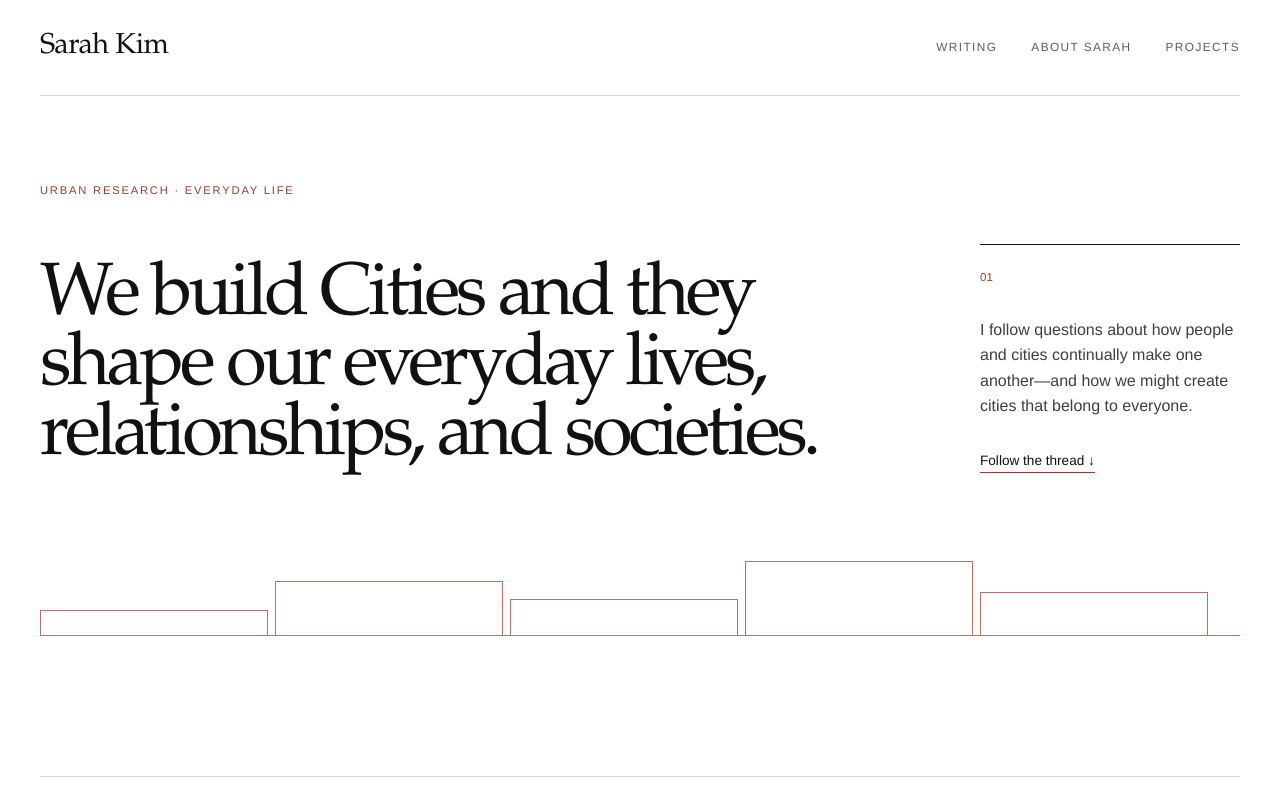
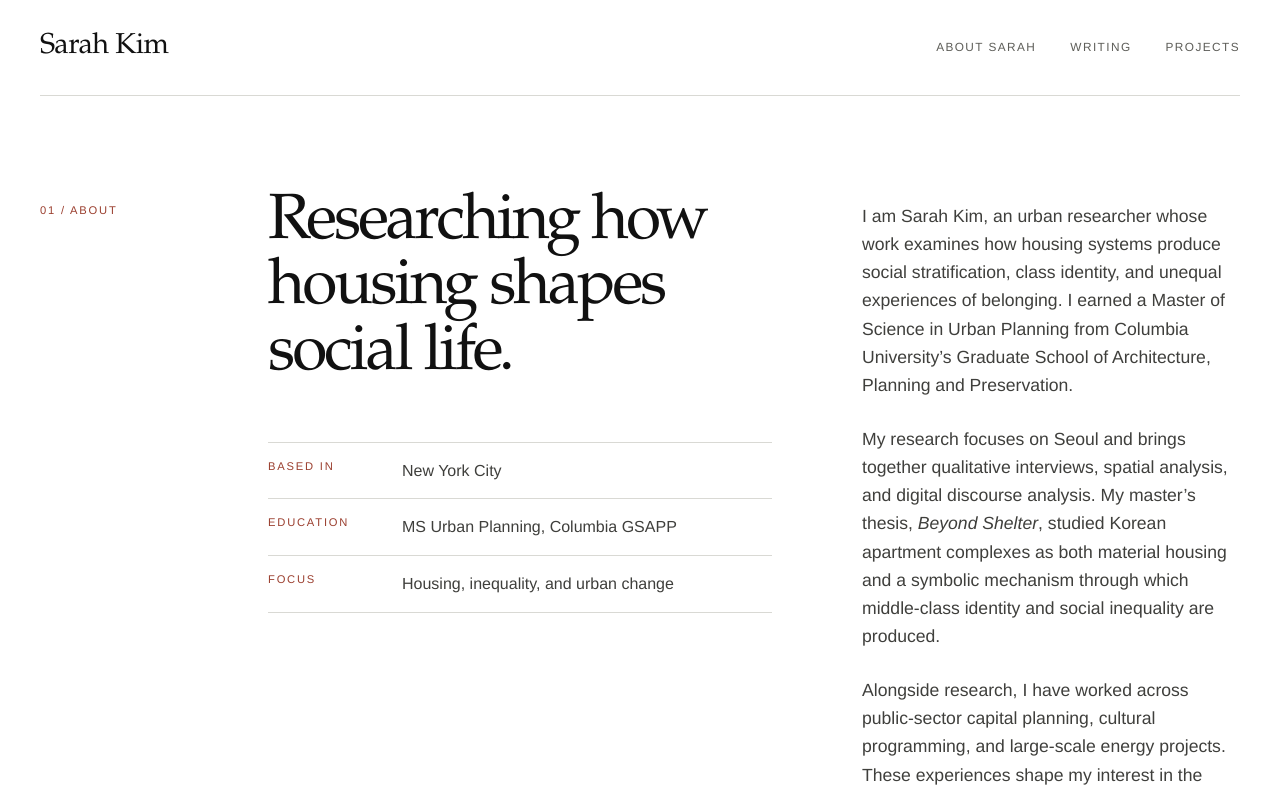
Before and after one commit to bysarahkim/bysarahkim.com, a Next.js app: page / in a window 1280 px wide. Shown: the top 794 px of the page. Built offline with nearby package versions, Linux system fonts and the light colour scheme.

Commit message:
Lead homepage with about section

```diff
--- a/app/globals.css
+++ b/app/globals.css
@@ -70,13 +70,6 @@ nav a::after {
 
 nav a:hover::after { right: 0; }
 
-.hero {
-  width: min(1480px, calc(100% - 80px));
-  margin: 0 auto;
-  padding: 86px 0 52px;
-  min-height: 680px;
-}
-
 .eyebrow, .section-index, .writing-card-type, .writing-card-link, .project-type,
 .about-facts dt, .footer-kicker {
   font-size: 0.7rem;
@@ -85,13 +78,6 @@ nav a:hover::after { right: 0; }
 }
 
 .eyebrow { color: var(--terracotta); margin: 0 0 44px; }
-
-.hero-grid {
-  display: grid;
-  grid-template-columns: minmax(0, 1.8fr) minmax(260px, 0.55fr);
-  gap: clamp(60px, 9vw, 150px);
-  align-items: end;
-}
 
 h1, h2, h3, p { margin-top: 0; }
 
@@ -105,32 +91,6 @@ h1 {
   letter-spacing: -0.055em;
 }
 
-.hero-note {
-  border-top: 1px solid var(--ink);
-  padding-top: 18px;
-}
-
-.note-number { color: var(--terracotta); font-size: 0.72rem; }
-.hero-note p { margin: 28px 0; color: #3f3f3c; }
-.hero-note a { border-bottom: 1px solid var(--terracotta); padding-bottom: 4px; font-size: 0.85rem; }
-
-.city-line {
-  height: 92px;
-  margin-top: 72px;
-  display: flex;
-  align-items: end;
-  gap: 7px;
-  border-bottom: 1px solid var(--terracotta);
-  opacity: 0.72;
-}
-
-.city-line span { display: block; width: 19%; border: 1px solid var(--terracotta); border-bottom: 0; }
-.city-line span:nth-child(1) { height: 28%; }
-.city-line span:nth-child(2) { height: 60%; }
-.city-line span:nth-child(3) { height: 40%; }
-.city-line span:nth-child(4) { height: 82%; }
-.city-line span:nth-child(5) { height: 48%; }
-
 .section {
   width: min(1480px, calc(100% - 80px));
   margin: 0 auto;
@@ -139,6 +99,11 @@ h1 {
   display: grid;
   grid-template-columns: 180px 1fr;
   gap: 48px;
+}
+
+.site-header + .section {
+  border-top: 0;
+  padding-top: 96px;
 }
 
 .section-index { color: var(--terracotta); padding-top: 10px; }
@@ -465,10 +430,8 @@ footer > a { border-bottom: 1px solid #d58d7c; padding-bottom: 3px; }
 }
 
 @media (max-width: 900px) {
-  .site-header, .hero, .section { width: min(100% - 40px, 1480px); }
-  .hero { padding-top: 64px; }
-  .hero-grid, .about-grid { grid-template-columns: 1fr; gap: 52px; }
-  .hero-note { max-width: 440px; }
+  .site-header, .section { width: min(100% - 40px, 1480px); }
+  .about-grid { grid-template-columns: 1fr; gap: 52px; }
   .section { grid-template-columns: 1fr; gap: 34px; padding: 68px 0 78px; }
   .section-index { padding-top: 0; }
   .section-heading { align-items: start; }
@@ -487,10 +450,8 @@ footer > a { border-bottom: 1px solid #d58d7c; padding-bottom: 3px; }
   .site-header { align-items: flex-start; padding: 24px 0; gap: 24px; }
   nav { gap: 12px 20px; flex-wrap: wrap; justify-content: flex-end; }
   nav a { font-size: 0.62rem; }
-  .hero { min-height: auto; padding: 56px 0 40px; }
   .eyebrow { margin-bottom: 30px; }
   h1 { font-size: clamp(2.75rem, 12.5vw, 3.8rem); }
-  .city-line { margin-top: 48px; }
   .section-heading { display: block; margin-bottom: 42px; }
   .section-heading p { margin-top: 20px; }
   .about-facts > div { grid-template-columns: 1fr; gap: 4px; }
--- a/app/page.tsx
+++ b/app/page.tsx
@@ -1,6 +1,6 @@
 const sections = [
+  { label: "About Sarah", href: "#about" },
   { label: "Writing", href: "#writing" },
-  { label: "About Sarah", href: "#about" },
   { label: "Projects", href: "#projects" },
 ];
 
@@ -94,7 +94,7 @@ const writingItems = [
 export default function Home() {
   return (
     <main>
-      <header className="site-header">
+      <header className="site-header" id="top">
         <a className="wordmark" href="#top" aria-label="Sarah Kim, home">
           Sarah Kim
         </a>
@@ -107,32 +107,44 @@ export default function Home() {
         </nav>
       </header>
 
-      <section className="hero" id="top" aria-labelledby="hero-title">
-        <p className="eyebrow">Urban research · everyday life</p>
-        <div className="hero-grid">
-          <h1 id="hero-title">
-            We build Cities and they shape our everyday lives, relationships, and societies.
-          </h1>
-          <div className="hero-note">
-            <span className="note-number">01</span>
+      <section className="section about" id="about" aria-labelledby="about-title">
+        <div className="section-index">01 / About</div>
+        <div className="section-body about-grid">
+          <div>
+            <h2 id="about-title">Researching how housing shapes social life.</h2>
+            <dl className="about-facts">
+              <div><dt>Based in</dt><dd>New York City</dd></div>
+              <div><dt>Education</dt><dd>MS Urban Planning, Columbia GSAPP</dd></div>
+              <div><dt>Focus</dt><dd>Housing, inequality, and urban change</dd></div>
+            </dl>
+          </div>
+          <div className="prose about-copy">
             <p>
-              I follow questions about how people and cities continually make
-              one another—and how we might create cities that belong to everyone.
+              I am Sarah Kim, an urban researcher whose work examines how housing
+              systems produce social stratification, class identity, and unequal
+              experiences of belonging. I earned a Master of Science in Urban
+              Planning from Columbia University’s Graduate School of Architecture,
+              Planning and Preservation.
             </p>
-            <a href="#writing">Follow the thread <span aria-hidden="true">↓</span></a>
+            <p>
+              My research focuses on Seoul and brings together qualitative interviews,
+              spatial analysis, and digital discourse analysis. My master’s thesis,
+              <i> Beyond Shelter</i>, studied Korean apartment complexes as both
+              material housing and a symbolic mechanism through which middle-class
+              identity and social inequality are produced.
+            </p>
+            <p>
+              Alongside research, I have worked across public-sector capital planning,
+              cultural programming, and large-scale energy projects. These experiences
+              shape my interest in the institutions, policies, and everyday relationships
+              through which cities are built—and in how they might serve more people.
+            </p>
           </div>
-        </div>
-        <div className="city-line" aria-hidden="true">
-          <span />
-          <span />
-          <span />
-          <span />
-          <span />
         </div>
       </section>
 
       <section className="section" id="writing" aria-labelledby="writing-title">
-        <div className="section-index">01 / Writing</div>
+        <div className="section-index">02 / Writing</div>
         <div className="section-body">
           <div className="section-heading">
             <h2 id="writing-title">Writing</h2>
@@ -165,42 +177,6 @@ export default function Home() {
                 </div>
               </a>
             ))}
-          </div>
-        </div>
-      </section>
-
-      <section className="section about" id="about" aria-labelledby="about-title">
-        <div className="section-index">02 / About</div>
-        <div className="section-body about-grid">
-          <div>
-            <h2 id="about-title">Researching how housing shapes social life.</h2>
-            <dl className="about-facts">
-              <div><dt>Based in</dt><dd>New York City</dd></div>
-              <div><dt>Education</dt><dd>MS Urban Planning, Columbia GSAPP</dd></div>
-              <div><dt>Focus</dt><dd>Housing, inequality, and urban change</dd></div>
-            </dl>
-          </div>
-          <div className="prose about-copy">
-            <p>
-              I am Sarah Kim, an urban researcher whose work examines how housing
-              systems produce social stratification, class identity, and unequal
-              experiences of belonging. I earned a Master of Science in Urban
-              Planning from Columbia University’s Graduate School of Architecture,
-              Planning and Preservation.
-            </p>
-            <p>
-              My research focuses on Seoul and brings together qualitative interviews,
-              spatial analysis, and digital discourse analysis. My master’s thesis,
-              <i> Beyond Shelter</i>, studied Korean apartment complexes as both
-              material housing and a symbolic mechanism through which middle-class
-              identity and social inequality are produced.
-            </p>
-            <p>
-              Alongside research, I have worked across public-sector capital planning,
-              cultural programming, and large-scale energy projects. These experiences
-              shape my interest in the institutions, policies, and everyday relationships
-              through which cities are built—and in how they might serve more people.
-            </p>
           </div>
         </div>
       </section>
```
